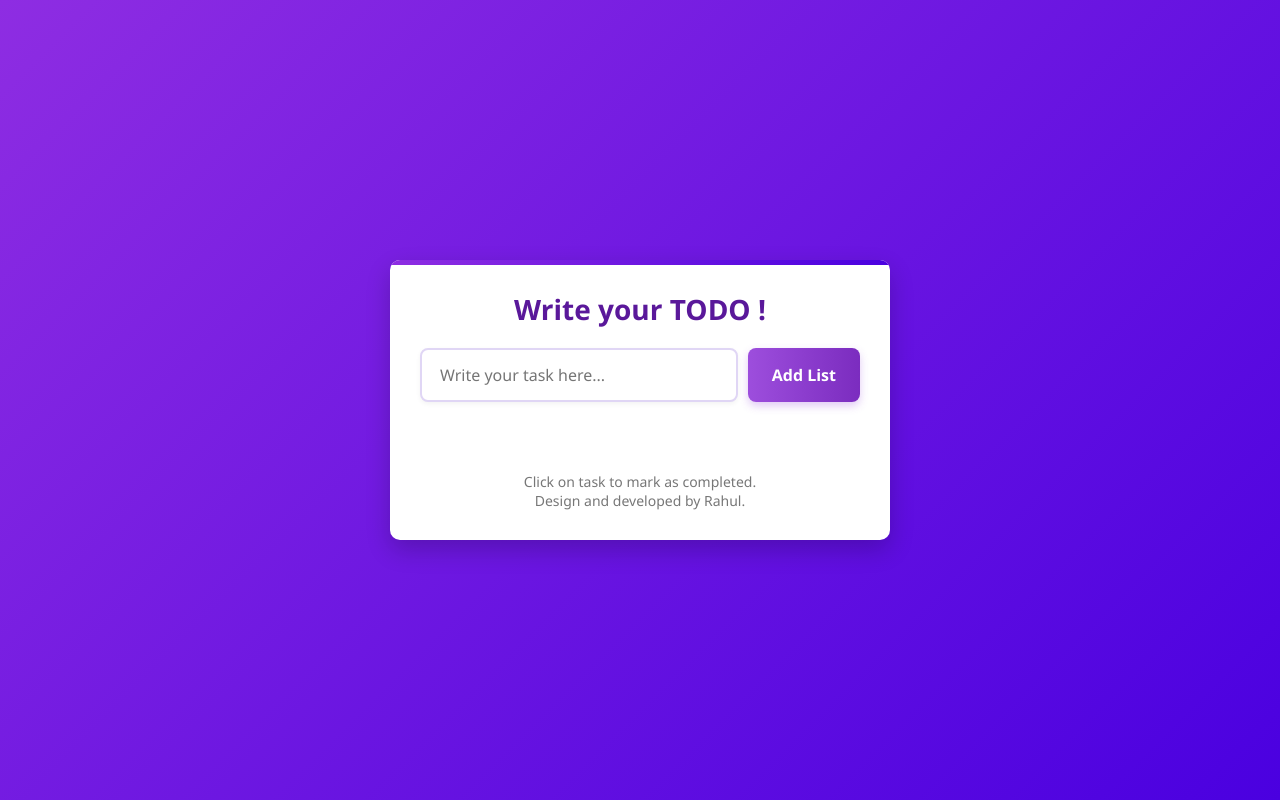
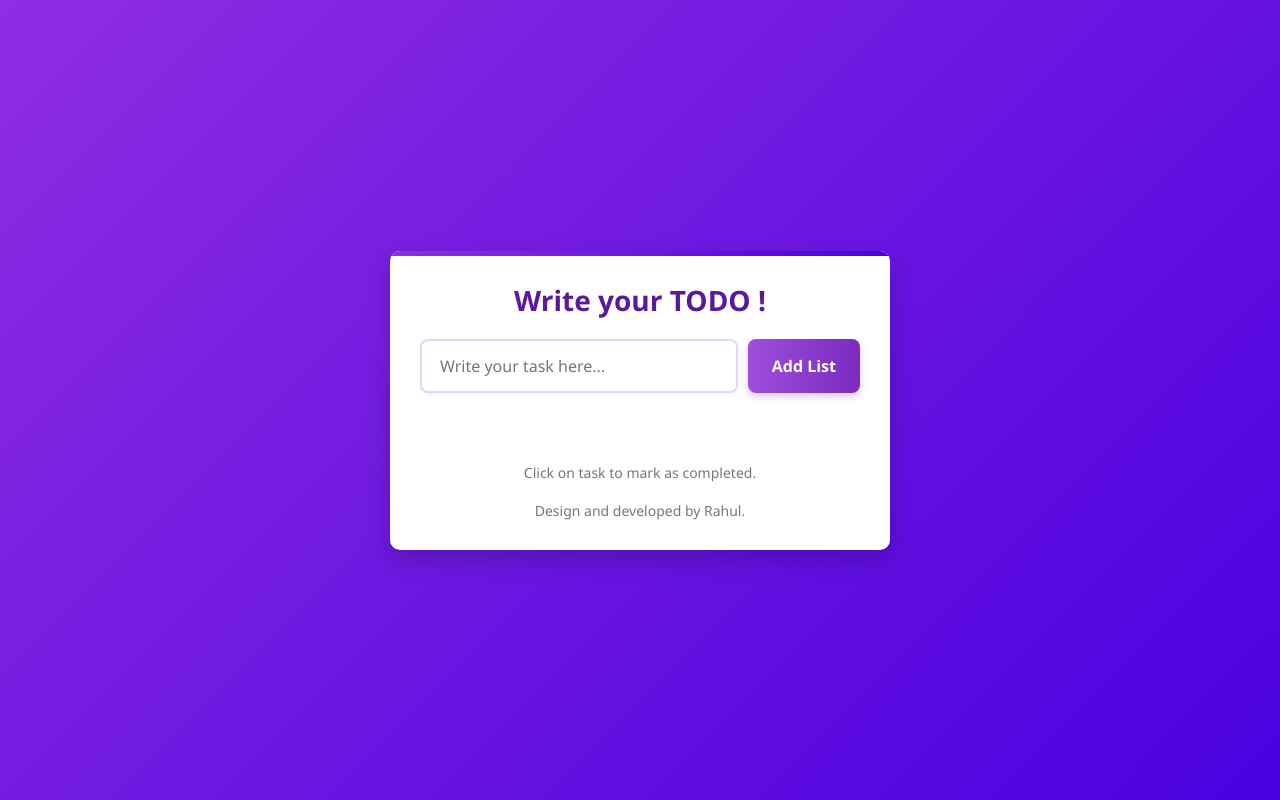
Before and after one commit to rahulstay/TODO, a plain HTML site: page index.html in a window 1280 px wide. Drawn offline with Linux system fonts and the light colour scheme.

Commit message:
solving html issue

```diff
--- a/index.html
+++ b/index.html
@@ -4,7 +4,7 @@
 <head>
     <meta charset="UTF-8">
     <meta name="viewport" content="width=device-width, initial-scale=1.0">
-    <title>Enhanced TODO App</title>
+    <title>TODO App</title>
     <link rel="stylesheet" href="style.css">
 
 </head>
@@ -18,7 +18,7 @@
         <ul id="listul">
 
         </ul>
-        <div class="footer">Click on task to mark as completed. <br>
+        <div class="footer">Click on task to mark as completed. <br> <br>
             Design and developed by Rahul.
         </div>
     </div>
```
